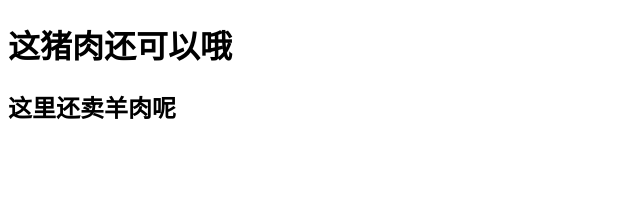
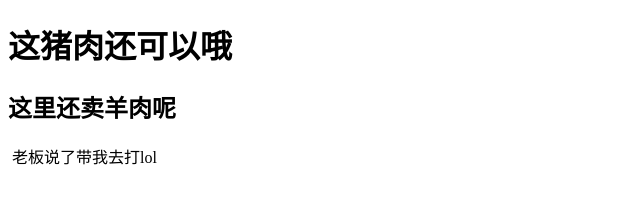
Before and after one commit to bens1320/GitRemoteRepo1, a plain HTML site: page index.html in a window 1280 px wide. Shown: the whole page, without its empty margins (0-640 px from the left). Drawn offline with Linux system fonts and the light colour scheme.

Commit message:
老板带我去打lol

```diff
--- a/index.html
+++ b/index.html
@@ -12,6 +12,7 @@
     <h1>这猪肉还可以哦</h1>
     <h2>这里还卖羊肉呢</h2>
     <img src="tupian.jpg" alt="">
+    老板说了带我去打lol
 </body>
 
 </html>
```
Also changed, not shown: 1 other file.
